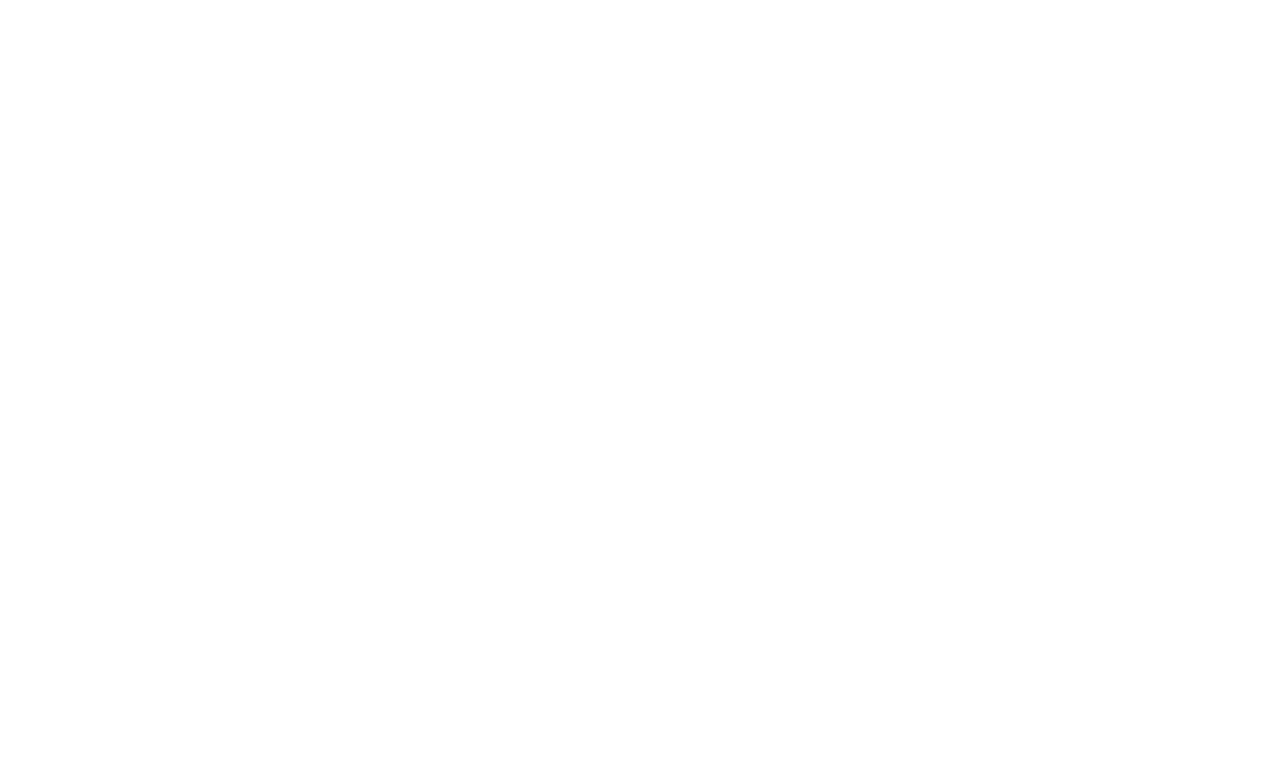
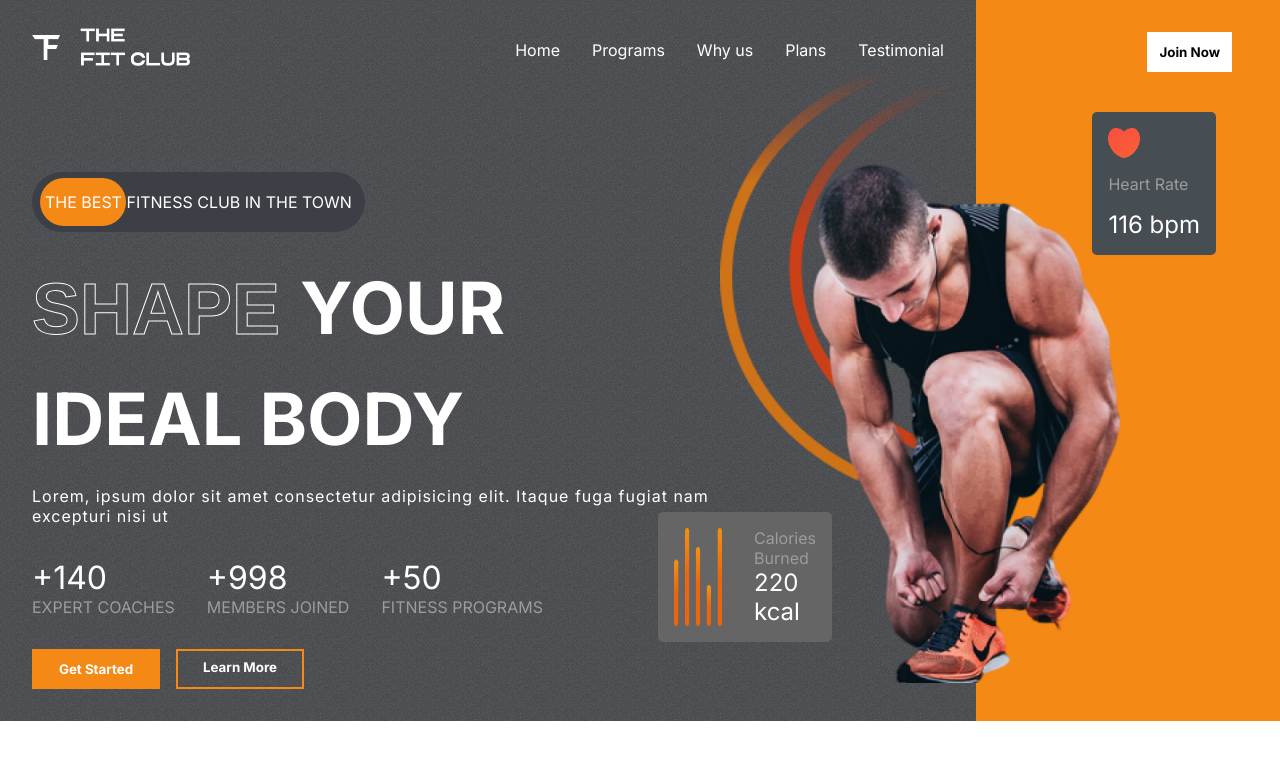
Before and after one commit to root-life28/Gym-Club, a React (Create React App) app: page / in a window 1280 px wide. Shown: the top 760 px of the page. Built offline with nearby package versions, Linux system fonts and the light colour scheme.

Commit message:
Hreo section

```diff
--- a/src/App.css
+++ b/src/App.css
@@ -21,3 +21,24 @@
 ::-webkit-scrollbar{
   display: none;
 }
+
+.stroke-text{
+  color: transparent;
+  font-family: Arial, Helvetica, sans-serif;
+  -webkit-text-stroke-width: 1px;
+  -webkit-text-stroke-color: white;
+}
+
+.btn{
+  background-color: white;
+  padding: 0.5rem;
+  font-weight: bold;
+  border: 4px solid transparent;
+  transition: 300ms all;
+  display: flex;
+  justify-content: center;
+  text-align: center;
+}
+.btn:hover{
+  cursor: pointer;
+}
--- a/src/App.js
+++ b/src/App.js
@@ -1,8 +1,10 @@
 import './App.css';
+import Hero  from './component/Hero';
+
 function App() {
   return (
     <div className="App">
-
+        <Hero/>
     </div>
   );
 }
--- /dev/null
+++ b/src/component/Header/Header.css
@@ -0,0 +1,20 @@
+.header{
+    display: flex;
+    justify-content: space-between;
+}
+
+.logo{
+    width: 10rem;
+    height: 3rem;
+}
+.header-menu{
+    list-style: none;
+    display: flex;
+    gap: 2rem;
+    color: white;
+}
+
+.header-menu>li:hover{
+    color: var(--orange);
+    cursor: pointer;
+}
--- /dev/null
+++ b/src/component/Header/Header.jsx
@@ -0,0 +1,20 @@
+import React from 'react'
+import './Header.css'
+import Logo from '../../assets/logo.png'
+
+const Header = () => {
+  return (
+    <div className="header">
+        <img  src={Logo} alt="Logo" className='logo'  />
+        <ul className='header-menu'>
+            <li>Home</li>
+            <li>Programs</li>
+            <li>Why us</li>
+            <li>Plans</li>
+            <li>Testimonial</li>
+        </ul>
+    </div>
+  )
+}
+
+export default Header
--- a/src/component/Hero.css
+++ b/src/component/Hero.css
@@ -0,0 +1,183 @@
+.hero{
+    display: flex;
+    justify-content: space-between;
+}
+
+.left-h{
+    padding: 2rem;
+    padding-top: 1.5rem;
+    flex: 3;
+    display: flex;
+    gap: 2rem ;
+    flex-direction: column;
+}
+
+.right-h{
+    flex: 1;
+    position: relative;
+    background-color: var(--orange);
+}
+.the-best-ad{
+    margin-top: 4rem;
+    background-color:var(--appColor);
+    border-radius: 4rem;
+    width: fit-content;
+    padding: 20px 13px;
+    text-transform: uppercase;
+    color: white;
+    position: relative;
+    display: flex;
+    align-items: center;
+    justify-content: flex-start;
+}
+
+.the-best-ad>span{
+    z-index: 2;
+}
+.the-best-ad>div{
+    position: absolute;
+    background-color: var(--orange);
+    width: 5.4rem;
+    height: 80%;
+    left: 8px;
+    border-radius: 3rem;
+    z-index: 1;
+}
+
+.hero-text{
+    display: flex;
+    flex-direction: column;
+    gap: 1.5rem;
+    text-transform: uppercase;
+    font-size: 4.5rem;
+    font-weight: bold;
+    color: white;
+    text-overflow: inherit;
+
+}
+
+.hero-text>div:nth-of-type(3){
+    font-size: 1rem;
+    font-weight: 200;
+    text-transform: none;
+    letter-spacing: 1px;
+    width: 80%;
+}
+
+.figures{
+    display: flex;
+    gap: 2rem;
+}
+.figures>div{
+    display: flex;
+    flex-direction: column;
+}
+.figures>div>span:nth-of-type(1)
+{
+    color: white;
+    font-size: 2rem;
+}
+
+.figures>div>span:nth-of-type(2)
+{
+    color: var(--gray);
+    text-transform: uppercase;
+}
+
+.hero-buttons{
+    display: flex;
+    gap: 1rem;
+    font-weight: normal;
+}
+.hero-buttons>:nth-child(1){
+    color: white;
+    background-color: var(--orange);
+    width: 8rem;
+}
+
+.hero-buttons>:nth-child(2){
+    color: white;
+    background-color: transparent;
+    width: 8rem;
+    border: 2px solid var(--orange) ;
+}
+
+.right-h> .btn{
+    position: absolute;
+    right: 3rem;
+    top: 2rem;
+    color: black;
+}
+
+.heart-rate{
+    display: flex;
+    flex-direction: column;
+    gap: 1rem;
+    background-color: var(--darkGrey);
+    width: fit-content;
+    padding: 1rem;
+    align-items: start;
+    position: absolute;
+    border-radius: 5px;
+    right: 4rem;
+    top: 7rem;
+}
+.heart-rate>img{
+    width: 2rem;
+}
+.heart-rate>:nth-child(2){
+    color: var(--gray);
+
+}
+
+.heart-rate>:nth-child(3){
+    color:white;
+    font-size: 1.5rem;
+}
+
+.hero-image{
+    position: absolute;
+    top: 10rem;
+    right: 8rem;
+    width: 23rem;
+
+
+}
+
+.hero-image-back{
+    position: absolute;
+    top: 4rem;
+    right: 20rem;
+    z-index: -1;
+    width: 15rem;
+}
+
+.calories{
+    display: flex;
+    gap: 2rem;
+    background-color: var(--caloryCard);
+    border-radius: 5px;
+    padding: 1rem;
+    width: fit-content;
+    position: absolute;
+   top: 32rem;
+   right: 28rem;
+}
+
+ .calories > img{
+    width: 3rem;
+}
+
+.calories > div{
+    display: flex;
+    flex-direction: column;
+    justify-content: space-between;
+}
+
+.calories > div >:nth-child(1){
+    color: var(--gray);
+}
+.calories > div >:nth-child(2){
+    color: white;
+    font-size: 1.5rem;
+}
--- a/src/component/Hero.jsx
+++ b/src/component/Hero.jsx
@@ -0,0 +1,75 @@
+import React from 'react'
+import Header from './Header/Header'
+import './Hero.css'
+import hero_image from '../assets/hero_image.png'
+import hero_image_back from '../assets/hero_image_back.png'
+import Heart from '../assets/heart.png'
+import Calories from '../assets/calories.png'
+
+ const Hero = () => {
+  return (
+    <div className="hero">
+        <div className="left-h">
+            <Header/>
+            {/* Best ad */}
+            <div className="the-best-ad">
+                <div></div>
+                <span>the best fitness club in the town</span>
+            </div>
+
+            {/* Hero heading */}
+            <div className="hero-text">
+                <div>
+                    <span className='stroke-text'>Shape </span>
+                    <span>Your</span>
+                </div>
+                <div>
+                    <span>
+                    Ideal Body
+                    </span>
+                </div>
+                <div >
+                    <span>
+                    Lorem, ipsum dolor sit amet consectetur adipisicing elit. Itaque fuga fugiat nam excepturi nisi ut
+                    </span>
+                </div>
+            </div>
+            {/* figures */}
+
+            <div className="figures">
+                <div><span>+140</span><span>expert coaches</span></div>
+                <div><span>+998</span><span>members joined</span></div>
+                <div><span>+50</span><span>fitness programs</span></div>
+            </div>
+            {/* hero btn */}
+            <div className="hero-buttons">
+                <button className="btn">Get Started</button>
+                <button className="btn">Learn More</button>
+            </div>
+
+
+        </div>
+        <div className="right-h">
+            <button className="btn">Join Now</button>
+            <div className="heart-rate">
+                <img src={Heart} alt="Heart" />
+                <span>Heart Rate</span><span>116 bpm</span>
+            </div>
+            {/* hero images */}
+            <img src={hero_image} className="hero-image" alt="hero_image"  />
+            <img src={hero_image_back} className="hero-image-back" alt="hero_image_back"  />
+
+            {/* calories */}
+            <div className="calories">
+                <img src={Calories} alt="Calories" />
+                <div>
+                    <span>Calories Burned</span>
+                    <span>220 kcal</span>
+                </div>
+            </div>
+        </div>
+    </div>
+  )
+}
+
+export default Hero;
```
